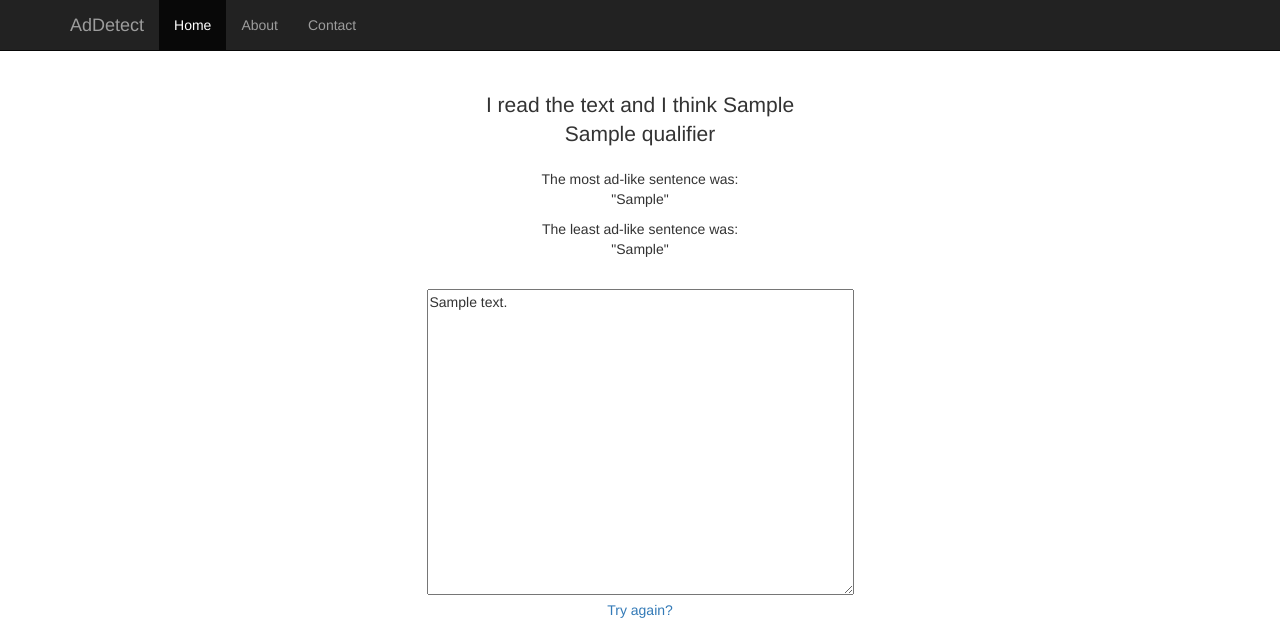
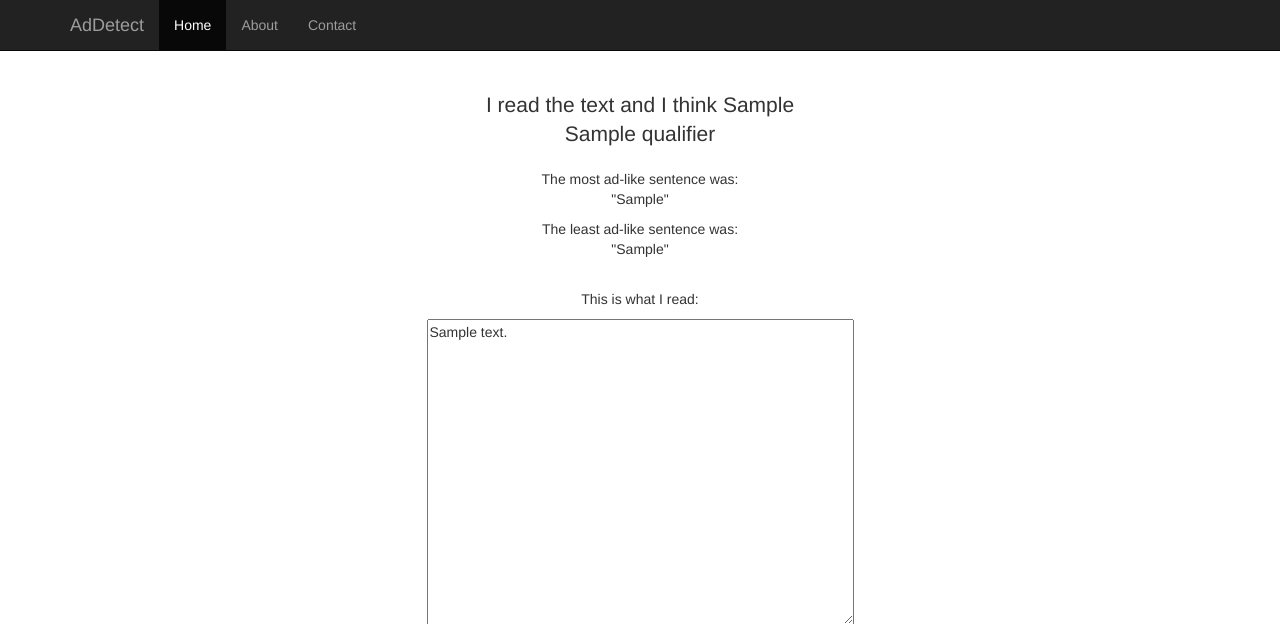
Before and after one commit to CStephenson970/AdDetector, a Flask app: template app/AdDetector/templates/output_page.html in a window 1280 px wide. Shown: the top 624 px of the page. Run offline with Flask 2, Linux system fonts and the light colour scheme; the template is opened without the code that fills it: most values are stand-ins (such as "Sample title", 1, 10 or a date in 2020); parts of the project's set-up code (start-up, migrations or seed data) failed here and were passed over; some libraries are stand-ins or nearby versions.

Commit message:
Added label to text box on output page

```diff
--- a/app/AdDetector/templates/output_page.html
+++ b/app/AdDetector/templates/output_page.html
@@ -54,6 +54,7 @@
               "{{least_ad_like}}"</p>
               </p>
               <br>
+              <p>This is what I read:</p>
               <textarea rows="15" cols="50" id="text_input" name='text_input'>{{processed_text}}</textarea>
               <br>
               <a href="http://localhost:5000/">Try again?</a>
```
